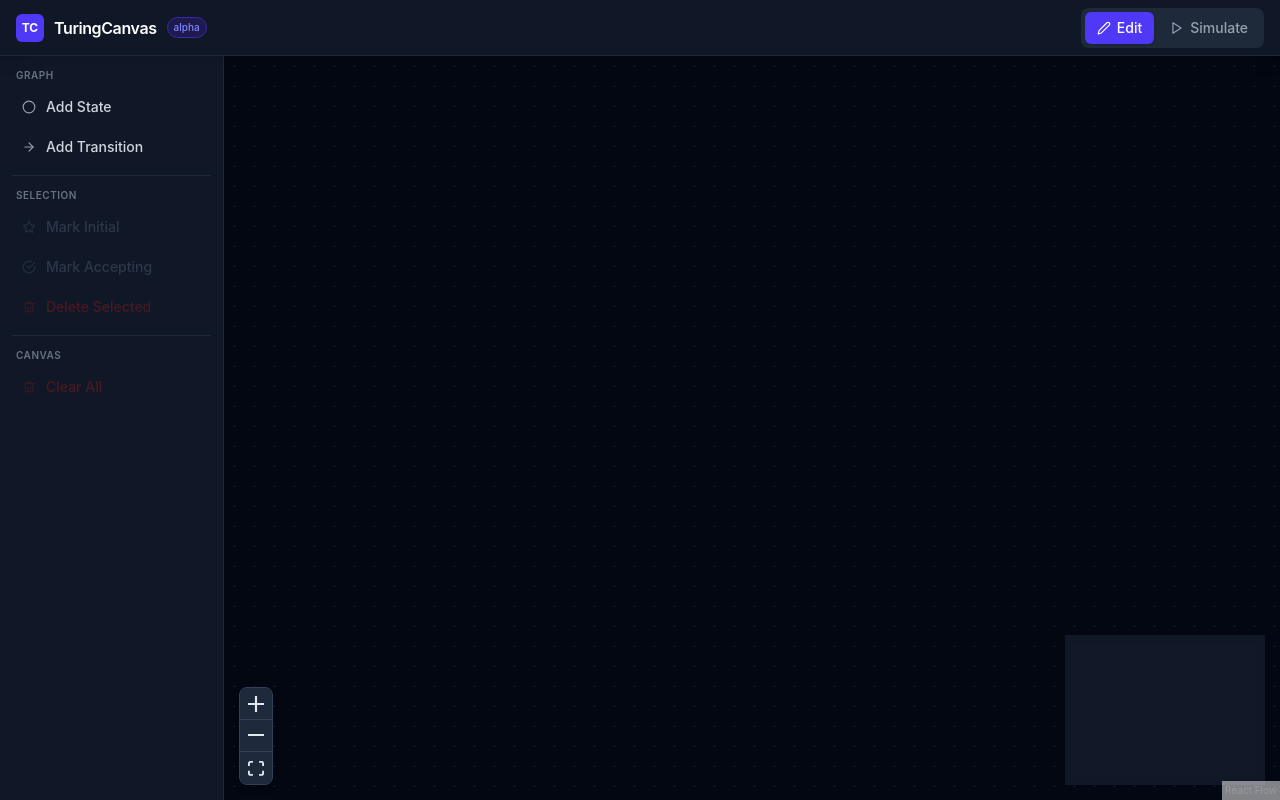
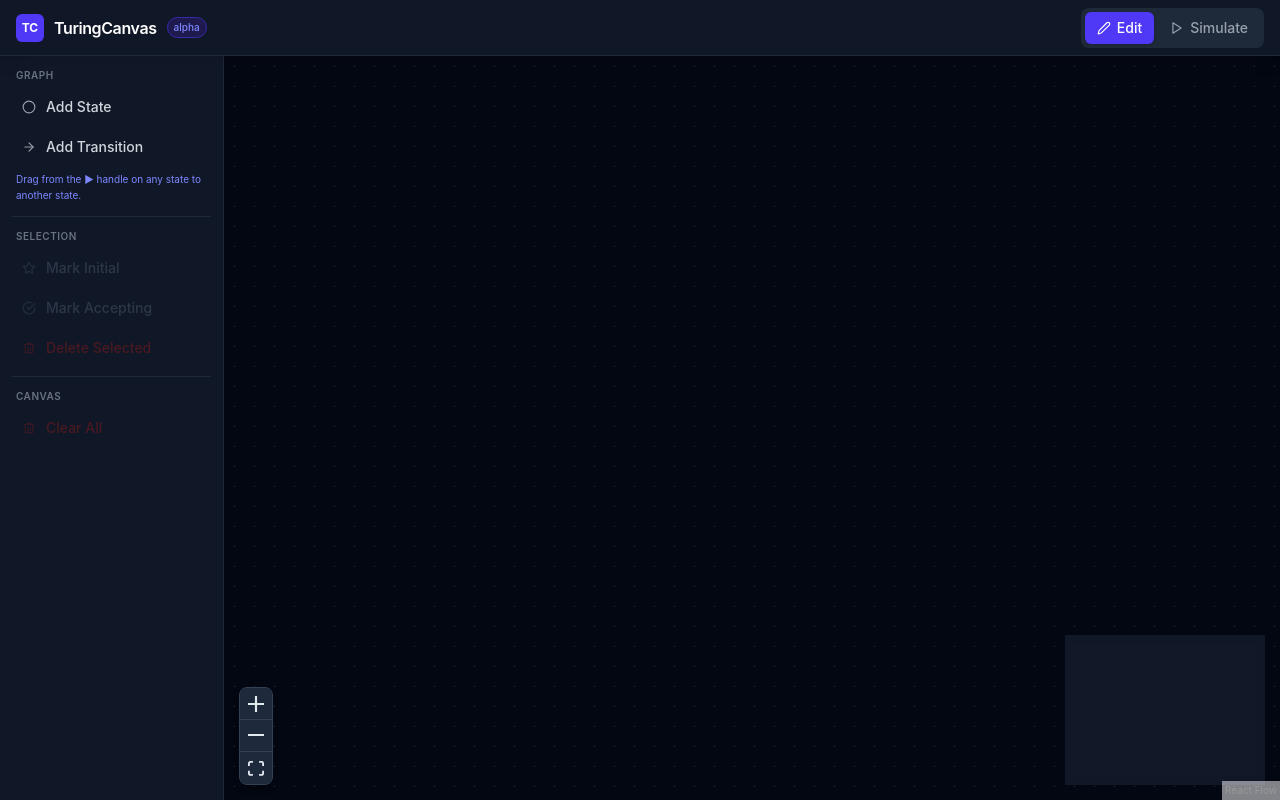
Before and after one commit to csabisoos/TuringCanvas, a React (Vite) app: page / in a window 1280 px wide. Both pictures are taken after a click on the button "Add Transition". Built offline with nearby package versions, Linux system fonts and the light colour scheme.

Commit message:
Fix Add Transition button

```diff
--- a/src/components/ui/Sidebar.tsx
+++ b/src/components/ui/Sidebar.tsx
@@ -41,6 +41,13 @@ function EditPanel(): ReactElement {
 
   const isEmpty = nodes.length === 0;
 
+  const [showHint, setShowHint] = useState(false);
+
+  function handleAddTransitionClick() {
+    setShowHint(true);
+    setTimeout(() => setShowHint(false), 4000);
+  }
+
   function handleAddState(): void {
     const count = nodes.length;
     // Stagger nodes in a row so each new one is visible immediately.
@@ -65,9 +72,14 @@ function EditPanel(): ReactElement {
         Add State
       </SidebarButton>
       {/* Add Transition — always enabled in edit mode */}
-      <SidebarButton id="sidebar-add-transition-btn" icon={<ArrowIcon />} aria-label="Add Transition">
+      <SidebarButton id="sidebar-add-transition-btn" icon={<ArrowIcon />} aria-label="Add Transition" onClick={handleAddTransitionClick}>
         Add Transition
       </SidebarButton>
+      {showHint && (
+        <p className="text-[10px] text-indigo-400 px-1 leading-relaxed">
+          Drag from the <strong>▶</strong> handle on any state to another state.
+        </p>
+      )}
 
       <div className="my-1 border-t border-gray-800" />
 
```
